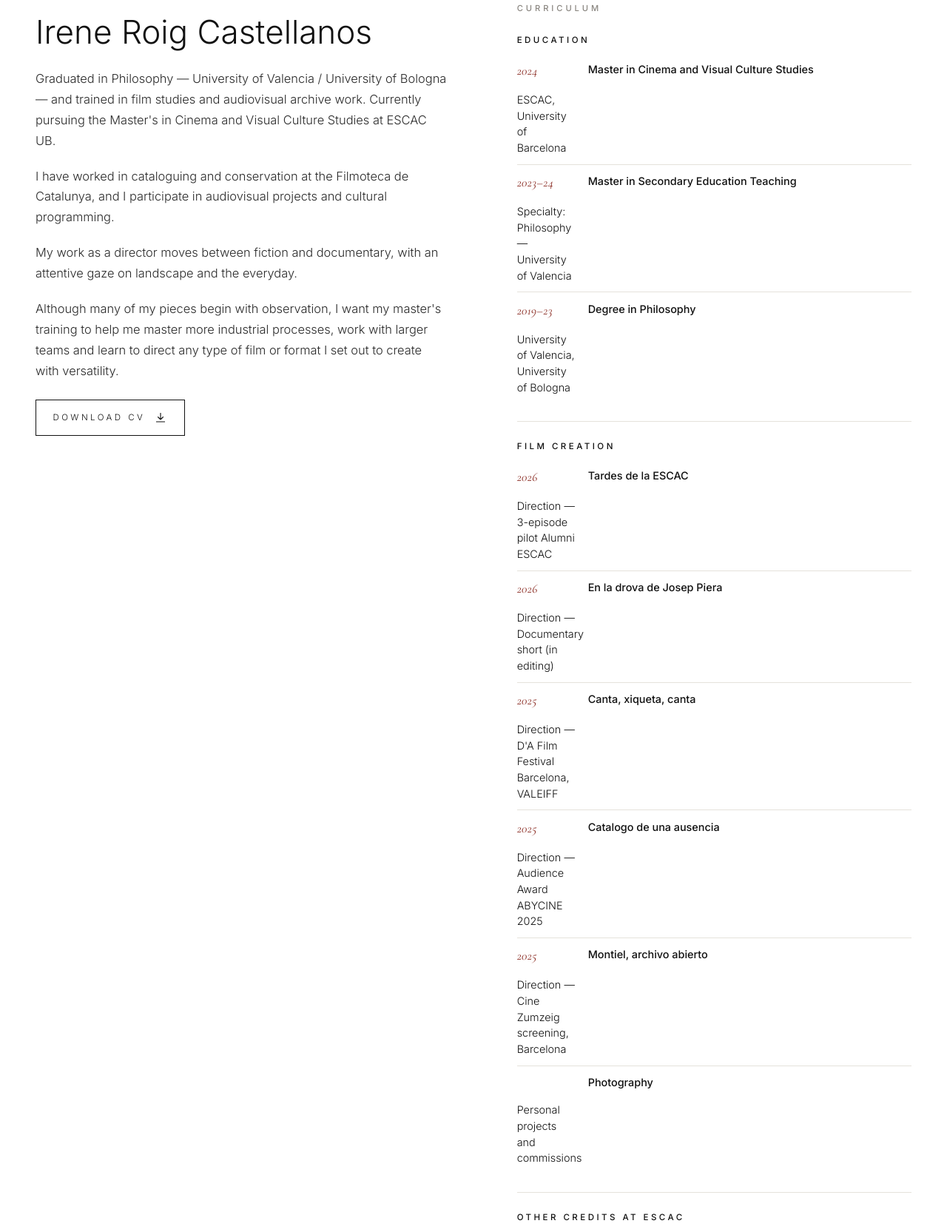
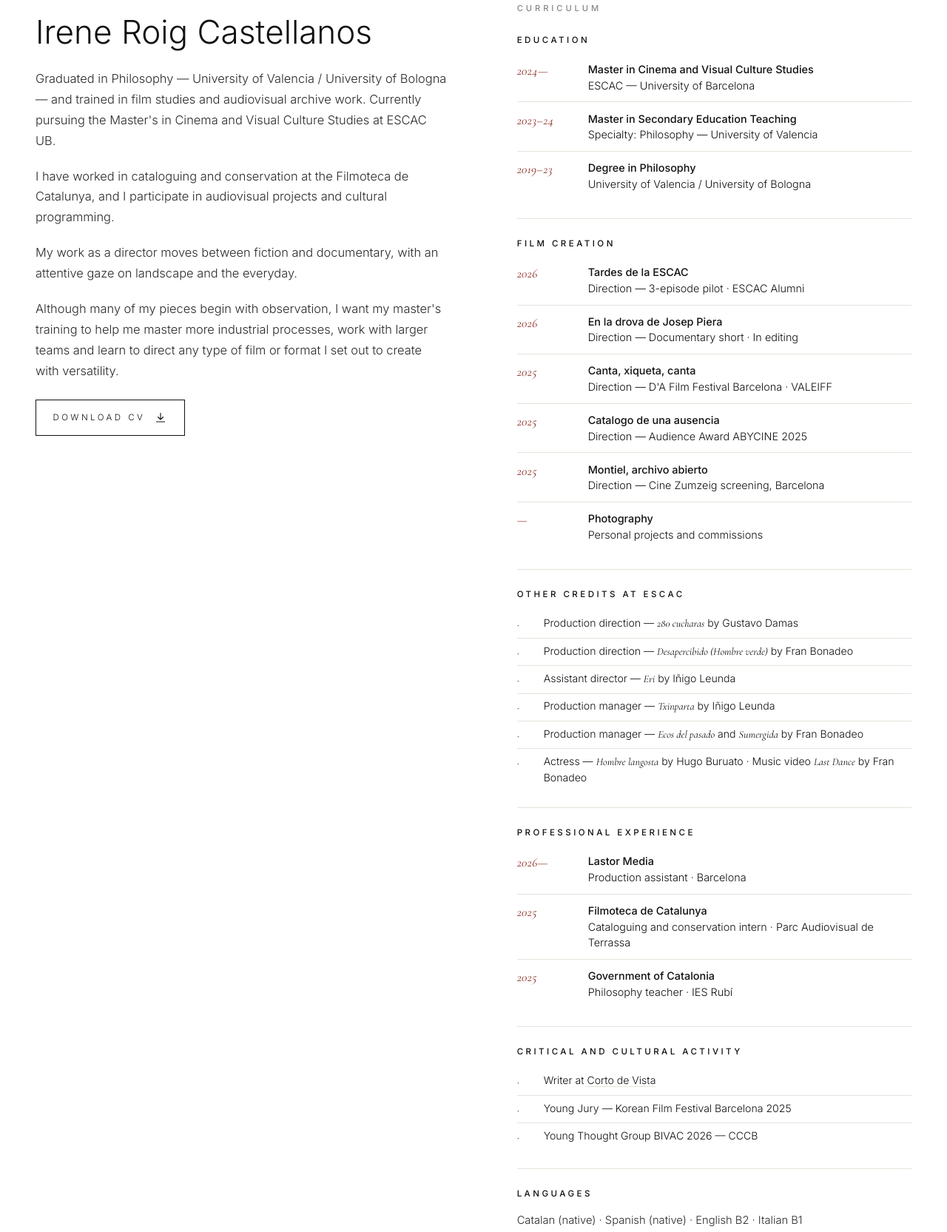
Before and after one commit to ireroigcas/portfolio-direccion, a plain HTML site: page en/index.html in a window 1280 px wide. Shown: the part 6137-7802 px from the top of the page at 74% size. Drawn offline with nearby package versions, Linux system fonts and the light colour scheme.

Commit message:
Update index.html

```diff
--- a/en/index.html
+++ b/en/index.html
@@ -268,17 +268,32 @@
 <!-- ABOUT / CV -->
 <section class="section" id="about-me">
   <div class="about-grid">
+
     <div class="about-text">
       <span class="eyebrow">05 About me</span>
+
       <h2>Irene Roig Castellanos</h2>
-<p>Graduated in Philosophy — University of Valencia / University of Bologna — and trained in film studies and audiovisual archive work. Currently pursuing the Master's in Cinema and Visual Culture Studies at ESCAC UB.</p>
-<p>I have worked in cataloguing and conservation at the Filmoteca de Catalunya, and I participate in audiovisual projects and cultural programming.</p>
-<p>My work as a director moves between fiction and documentary, with an attentive gaze on landscape and the everyday.</p>
-<p>Although many of my pieces begin with observation, I want my master's training to help me master more industrial processes, work with larger teams and learn to direct any type of film or format I set out to create with versatility.</p>
+
+      <p>
+        Graduated in Philosophy — University of Valencia / University of Bologna — and trained in film studies and audiovisual archive work. Currently pursuing the Master's in Cinema and Visual Culture Studies at ESCAC UB.
+      </p>
+
+      <p>
+        I have worked in cataloguing and conservation at the Filmoteca de Catalunya, and I participate in audiovisual projects and cultural programming.
+      </p>
+
+      <p>
+        My work as a director moves between fiction and documentary, with an attentive gaze on landscape and the everyday.
+      </p>
+
+      <p>
+        Although many of my pieces begin with observation, I want my master's training to help me master more industrial processes, work with larger teams and learn to direct any type of film or format I set out to create with versatility.
+      </p>
 
       <div class="download-row">
         <a href="../assets/Irene Roig English.pdf" class="download-btn" download>
           <span>Download CV</span>
+
           <svg viewBox="0 0 24 24" width="18" height="18" fill="none" stroke="currentColor" stroke-width="1.5" aria-hidden="true">
             <path d="M12 4v12m0 0l-5-5m5 5l5-5M4 20h16"></path>
           </svg>
@@ -287,76 +302,240 @@
     </div>
 
     <aside class="cv-summary">
+
       <h3>Curriculum</h3>
 
       <div class="cv-block">
         <h4>Education</h4>
+
         <ul class="cv-list">
-<li><span class="cv-year">2024</span> <strong>Master in Cinema and Visual Culture Studies</strong>
-ESCAC, University of Barcelona</li>
-<li><span class="cv-year">2023–24</span> <strong>Master in Secondary Education Teaching</strong>
-Specialty: Philosophy — University of Valencia</li>
-<li><span class="cv-year">2019–23</span> <strong>Degree in Philosophy</strong>
-University of Valencia, University of Bologna</li>
+
+          <li>
+            <span class="cv-year">2024—</span>
+
+            <div>
+              <strong>Master in Cinema and Visual Culture Studies</strong><br/>
+              ESCAC — University of Barcelona
+            </div>
+          </li>
+
+          <li>
+            <span class="cv-year">2023–24</span>
+
+            <div>
+              <strong>Master in Secondary Education Teaching</strong><br/>
+              Specialty: Philosophy — University of Valencia
+            </div>
+          </li>
+
+          <li>
+            <span class="cv-year">2019–23</span>
+
+            <div>
+              <strong>Degree in Philosophy</strong><br/>
+              University of Valencia / University of Bologna
+            </div>
+          </li>
+
         </ul>
       </div>
 
       <div class="cv-block">
+
         <h4>Film creation</h4>
+
         <ul class="cv-list">
-<li><span class="cv-year">2026</span> <strong>Tardes de la ESCAC</strong>
-Direction — 3-episode pilot Alumni ESCAC</li>
-<li><span class="cv-year">2026</span> <strong>En la drova de Josep Piera</strong>
-Direction — Documentary short (in editing)</li>
-<li><span class="cv-year">2025</span> <strong>Canta, xiqueta, canta</strong>
-Direction — D'A Film Festival Barcelona, VALEIFF</li>
-<li><span class="cv-year">2025</span> <strong>Catalogo de una ausencia</strong>
-Direction — Audience Award ABYCINE 2025</li>
-<li><span class="cv-year">2025</span> <strong>Montiel, archivo abierto</strong>
-Direction — Cine Zumzeig screening, Barcelona</li>
-<li><span class="cv-year"></span> <strong>Photography</strong>
-Personal projects and commissions</li>
+
+          <li>
+            <span class="cv-year">2026</span>
+
+            <div>
+              <strong>Tardes de la ESCAC</strong><br/>
+              Direction — 3-episode pilot · ESCAC Alumni
+            </div>
+          </li>
+
+          <li>
+            <span class="cv-year">2026</span>
+
+            <div>
+              <strong>En la drova de Josep Piera</strong><br/>
+              Direction — Documentary short · In editing
+            </div>
+          </li>
+
+          <li>
+            <span class="cv-year">2025</span>
+
+            <div>
+              <strong>Canta, xiqueta, canta</strong><br/>
+              Direction — D'A Film Festival Barcelona · VALEIFF
+            </div>
+          </li>
+
+          <li>
+            <span class="cv-year">2025</span>
+
+            <div>
+              <strong>Catalogo de una ausencia</strong><br/>
+              Direction — Audience Award ABYCINE 2025
+            </div>
+          </li>
+
+          <li>
+            <span class="cv-year">2025</span>
+
+            <div>
+              <strong>Montiel, archivo abierto</strong><br/>
+              Direction — Cine Zumzeig screening, Barcelona
+            </div>
+          </li>
+
+          <li>
+            <span class="cv-year">—</span>
+
+            <div>
+              <strong>Photography</strong><br/>
+              Personal projects and commissions
+            </div>
+          </li>
+
         </ul>
       </div>
 
       <div class="cv-block">
+
         <h4>Other credits at ESCAC</h4>
+
         <ul class="cv-list cv-list--compact">
-<li>Production direction — 280 cucharas by Gustavo Damas</li>
-<li>Production direction — Desapercibido Hombre verde by Fran Bonadeo</li>
-<li>Assistant director — Eria by Iñigo Leunda</li>
-<li>Production manager — Txinparta by Iñigo Leunda</li>
-<li>Production manager — Ecos del pasado & Sumergida by Fran Bonadeo</li>
-<li>Actress — Hombre langosta by Hugo Buruato; Video clip — Last Dance by Fran Bonadeo</li>
+
+          <li>
+            <span class="cv-year">·</span>
+            <div>
+              Production direction — <em>280 cucharas</em> by Gustavo Damas
+            </div>
+          </li>
+
+          <li>
+            <span class="cv-year">·</span>
+            <div>
+              Production direction — <em>Desapercibido (Hombre verde)</em> by Fran Bonadeo
+            </div>
+          </li>
+
+          <li>
+            <span class="cv-year">·</span>
+            <div>
+              Assistant director — <em>Eri</em> by Iñigo Leunda
+            </div>
+          </li>
+
+          <li>
+            <span class="cv-year">·</span>
+            <div>
+              Production manager — <em>Txinparta</em> by Iñigo Leunda
+            </div>
+          </li>
+
+          <li>
+            <span class="cv-year">·</span>
+            <div>
+              Production manager — <em>Ecos del pasado</em> and <em>Sumergida</em> by Fran Bonadeo
+            </div>
+          </li>
+
+          <li>
+            <span class="cv-year">·</span>
+            <div>
+              Actress — <em>Hombre langosta</em> by Hugo Buruato · Music video <em>Last Dance</em> by Fran Bonadeo
+            </div>
+          </li>
+
         </ul>
       </div>
 
       <div class="cv-block">
+
         <h4>Professional experience</h4>
+
         <ul class="cv-list">
-<li><span class="cv-year">2026</span> <strong>Lastor Media</strong>
-Production assistant, Barcelona</li>
-<li><span class="cv-year">2025</span> <strong>Filmoteca de Catalunya</strong>
-Cataloguing and conservation intern, Parc Audiovisual de Terrassa</li>
-<li><span class="cv-year">2025</span> <strong>Government of Catalonia</strong>
-Philosophy teacher, IES Rub</li>
+
+          <li>
+            <span class="cv-year">2026—</span>
+
+            <div>
+              <strong>Lastor Media</strong><br/>
+              Production assistant · Barcelona
+            </div>
+          </li>
+
+          <li>
+            <span class="cv-year">2025</span>
+
+            <div>
+              <strong>Filmoteca de Catalunya</strong><br/>
+              Cataloguing and conservation intern · Parc Audiovisual de Terrassa
+            </div>
+          </li>
+
+          <li>
+            <span class="cv-year">2025</span>
+
+            <div>
+              <strong>Government of Catalonia</strong><br/>
+              Philosophy teacher · IES Rubí
+            </div>
+          </li>
+
         </ul>
       </div>
 
       <div class="cv-block">
+
         <h4>Critical and cultural activity</h4>
+
         <ul class="cv-list cv-list--compact">
-<li>Writer at <a href="https://cortorevista.blogspot.com" target="_blank" rel="noopener">Corto de Vista</a></li>
-<li>Young jury, Korean Film Festival Barcelona 2025</li>
-<li>Young think group BIVAC 2026 — CCCB</li>
+
+          <li>
+            <span class="cv-year">·</span>
+
+            <div>
+              Writer at
+              <a href="https://cortorevista.blogspot.com/" target="_blank" rel="noopener">
+                Corto de Vista
+              </a>
+            </div>
+          </li>
+
+          <li>
+            <span class="cv-year">·</span>
+
+            <div>
+              Young Jury — Korean Film Festival Barcelona 2025
+            </div>
+          </li>
+
+          <li>
+            <span class="cv-year">·</span>
+
+            <div>
+              Young Thought Group BIVAC 2026 — CCCB
+            </div>
+          </li>
+
         </ul>
       </div>
 
       <div class="cv-block">
         <h4>Languages</h4>
-<p class="cv-inline">Catalan native, Spanish native, English B2, Italian B1</p>
+
+        <p class="cv-inline">
+          Catalan (native) · Spanish (native) · English B2 · Italian B1
+        </p>
       </div>
+
     </aside>
+
   </div>
 </section>
 
```
Lines whose indentation alone changed are shown as unchanged.
